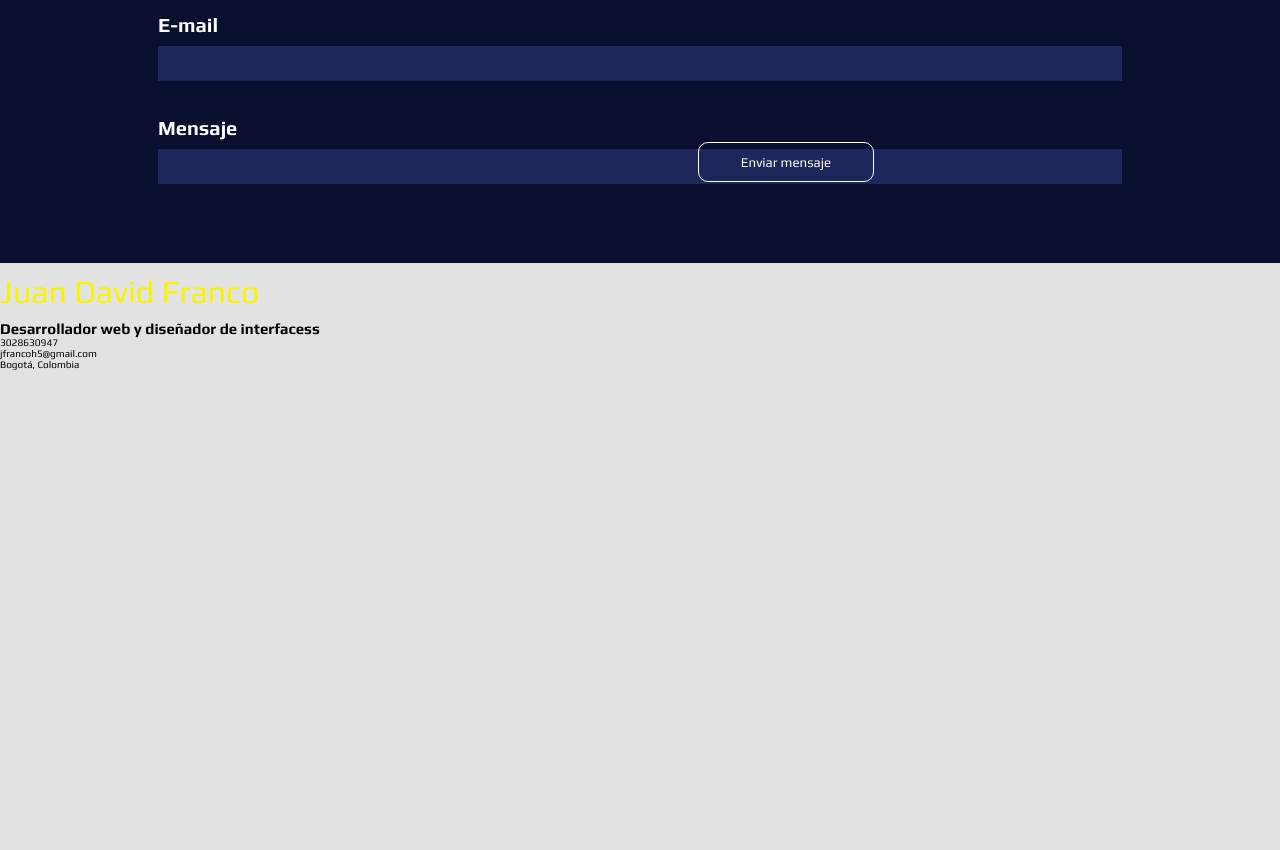
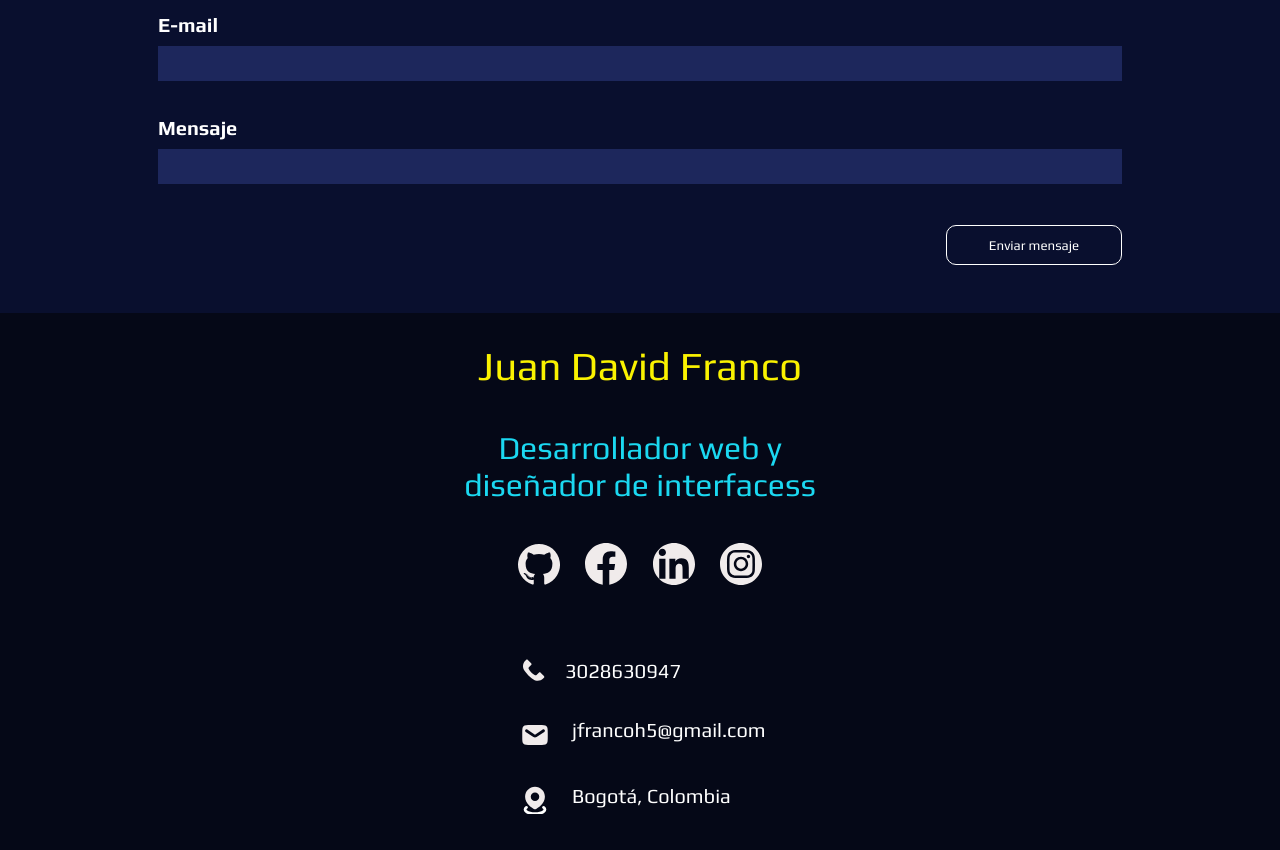
Before and after one commit to juan1988-tech/portafolio-juand, a plain HTML site: page index.html in a window 1280 px wide. Shown: the part 2618-3468 px from the top of the page. Before the commit the page ends 2988 px from the top, so only its background shows below. Drawn offline with Linux system fonts and the light colour scheme.

Commit message:
media query laptop completada

```diff
--- a/styles/laptop-mini.css
+++ b/styles/laptop-mini.css
@@ -410,7 +410,7 @@ main{
 
 .form__contact{
     width: 100vw;
-    height: 44rem;
+    height: 49rem;
     background-color: var(--backgroun-blue-form);
     text-align: center;
     color: #fff;
@@ -501,9 +501,107 @@ main{
     border-radius: 1rem;
     height: 4rem;
     width: 176px;
-    align-self: flex-end;
+    justify-self: flex-end;
     font-family: 'Play',sans-serif;
-    position: absolute;
-    top: 246px;
-    left: 570px;
+    grid-area: button;
 }
+
+
+footer{
+    width: 100vw;
+    height: 53.7rem;
+    background: var(--background-blue);
+    text-align: center;
+    color: #fff;
+    display: flex;
+    flex-direction: column;
+    align-items: center;
+}
+
+footer p {
+    font-size: 2rem;
+}
+footer h1{
+    margin-top: 2rem;
+    font-size: 4rem;
+    font-weight: 400;
+}
+
+footer h1 + h2{
+    color:#1BD8F1;
+    font-size: 3.2rem;
+    width: 359px;
+    font-weight: 400;
+    margin: 0 auto;
+    margin-top: 3rem;
+    position: relative;
+}
+
+.social__media-delay{
+    width: 244px;
+    height: 42px;
+    margin: 4rem auto;
+    display: flex;
+    justify-content: space-between;
+}
+
+.social__media-delay span{
+    height: 42px;
+    width: 42px;
+    display: block;
+    background-repeat: no-repeat;
+    background-size: cover;
+}
+
+.github__link{
+    background-image: url('./assets/icons/github-white-icon.svg');
+}
+
+
+.facebook__link{
+    background-image: url('./assets/icons/facebook-white-icon.svg');
+}
+
+.linkedin__link{
+    background-image: url('./assets/icons/linkedin-white-icon.svg');
+}
+
+.instagram__link{
+    background-image: url('./assets/icons/instagram-white-icon.svg');
+}
+
+.location__data{
+    width: 244px;
+    height: 151px;
+    text-align: left;
+}
+
+.location__data p{
+    margin-top: 3.4rem;
+    display: inline-flex;
+    justify-content: space-around;
+}
+
+.location__data span{
+    background-repeat: no-repeat;
+    background-size: cover;
+    display: inline-block;
+    margin-right: 2rem;
+  }
+  .location__data .cellphone__icon{
+    background-image: url('./assets/icons/cellphone-icon.svg');
+    height: 2.3rem;
+    width: 2.7rem;
+}
+
+.location__data .email__icon{
+    background-image: url('./assets/icons/email-icon.svg');
+    height: 3rem;
+    width: 3.4rem;
+}
+
+.location__data .location__icon{
+    background-image: url('./assets/icons/location-icon.svg');
+    height: 3rem;
+    width: 3.4rem;
+}
```
